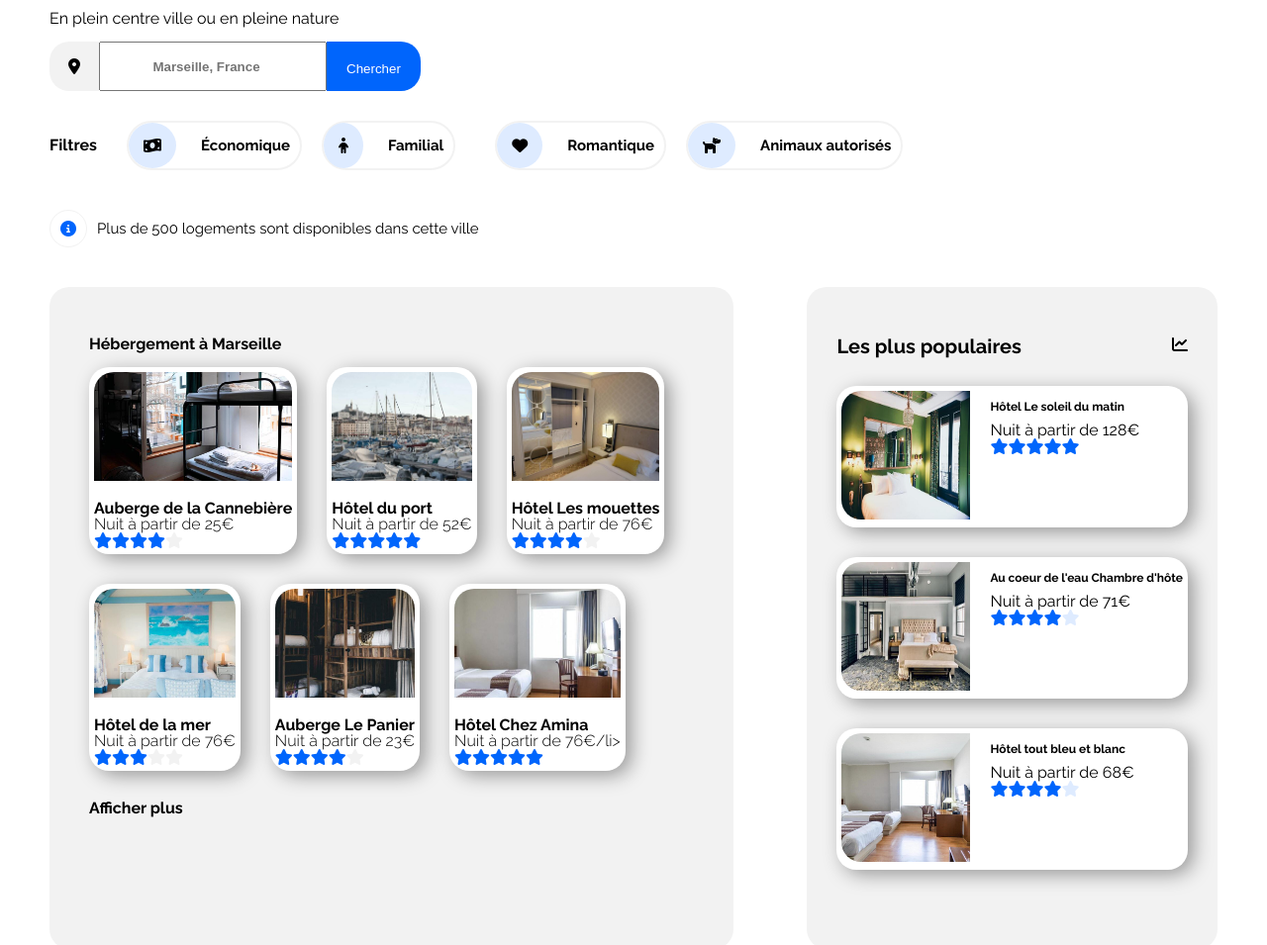
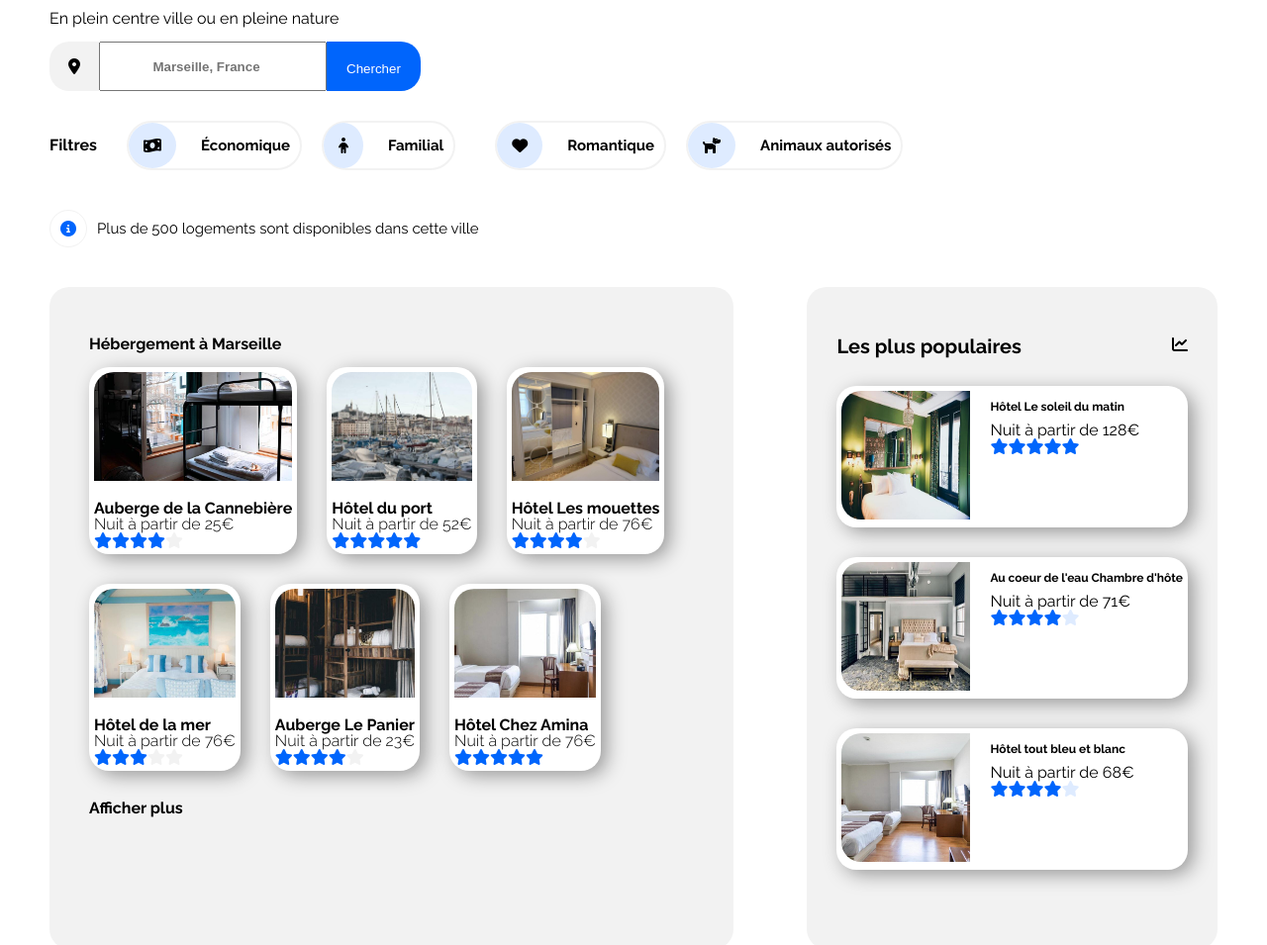
Before and after one commit to CamilleGovehovitch/CamilleGOVEHOVITCH_2_02102020, a plain HTML site: page index.html in a window 1280 px wide. Shown: the part 142-1097 px from the top of the page at 99% size. Drawn offline with Linux system fonts and the light colour scheme.

Commit message:
fix html

```diff
--- a/index.html
+++ b/index.html
@@ -359,7 +359,7 @@
                             <div class="accomodation-content">
                                 <ul>
                                     <li>Hôtel Chez Amina</li>
-                                    <li>Nuit à partir de 76€/li>
+                                    <li>Nuit à partir de 76€</li>
                                 </ul>
                                 <div class="accomodation-notation">
                                     <ul>
```
